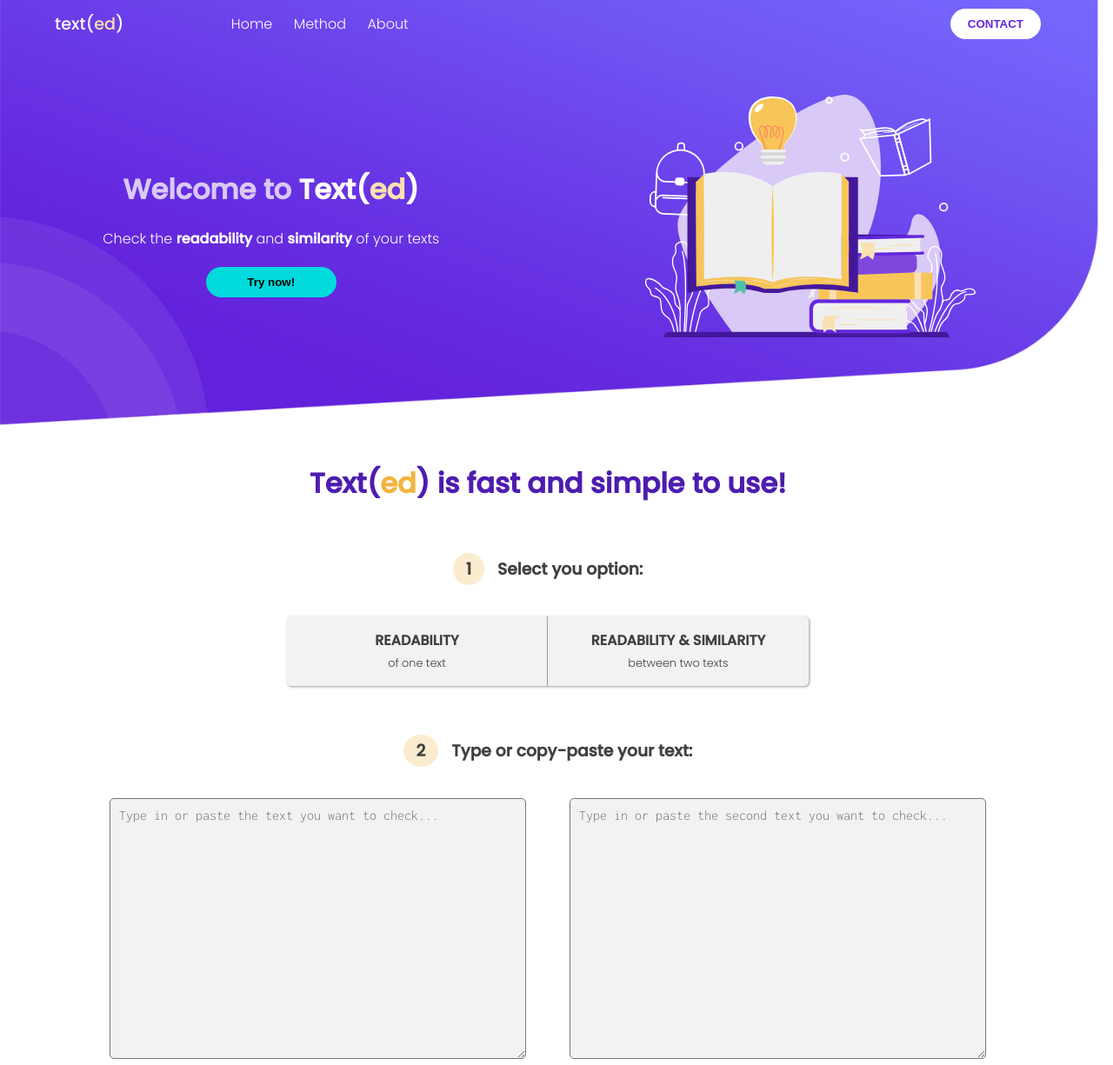
After one commit to wseguchi/texted, a Flask app: template templates/index-layout.html in a window 1280 px wide. The commit adds this page. Shown: the whole page at 87% size. Run offline with Flask 2, Linux system fonts and the light colour scheme; the template is opened without the code that fills it, so the values that code supplies are empty.

Commit message:
Mockup: index-layout.html, CSS and images

```diff
--- /dev/null
+++ b/static/style.css
@@ -0,0 +1,260 @@
+* {
+    margin: 0px;
+    padding: 0px;
+    box-sizing: border-box;
+}
+
+body {
+    font-family: 'Poppins', sans-serif;
+    font-weight: 300;
+}
+
+h3 {
+    margin-top: 30px;
+    margin-bottom: 10px;
+}
+
+#container {
+    margin: 0px auto;
+}
+
+#header {
+    position: absolute;
+    background-image: url('../images/header-bg-desktop.png');
+    background-size: contain;
+    background-repeat: no-repeat;
+    width: 100%;
+    height: 0;
+    padding-top: 38.35%;
+    align-items: center;
+    text-align: center;
+}
+
+#header-wrap {
+    position: absolute;
+    top: 0px;
+    _border: solid 5px tomato;
+    width: calc(100% - 20px);
+    height: 100%;
+}
+
+nav {
+    display: flex;
+    padding: 10px 5%;
+    color: white;
+    justify-content: space-between;
+    align-items: center;
+}
+
+#logo {
+    font-weight: 500;
+    font-size: 1.2em;
+}
+
+.ed {
+    color: #FAE0B1;
+}
+
+.ed-strong {
+    color: #f3b43f;
+}
+
+#links {
+    width: 100%;
+    text-align: left;
+    padding-left: 10%;
+}
+
+#links span {
+    margin: auto 10px;
+}
+
+#contact button {
+    background-color: white;
+    color: #6426dd;
+    text-transform: uppercase;
+}
+
+button {
+    padding: 10px 20px;
+    border-radius: 25px;
+    border: none;
+    cursor: pointer;
+    font-weight: 700;
+}
+
+#header-main-content {
+    display: flex;
+    width: 100%;
+    align-items: center;
+    justify-content: space-around;
+    height: calc(100% - 64px);
+}
+
+#header-main-content-text {
+    display: flex;
+    flex-direction: column;
+    align-items: center;
+    gap: 20px;
+    color: white;
+}
+
+#header-main-content-image img {
+    margin-right: 40px;
+    width: 460px;
+    height: auto;
+}
+
+#header-main-content-image {
+    display: flex;
+    justify-content: space-around;
+    padding-bottom: 40px;
+    height: 100%;
+    align-items: center;
+}
+
+#main-input {
+    margin-top: 50px;
+    color: #404040;
+    display: flex;
+    flex-direction: column;
+    justify-content: space-between;
+    align-items: center;
+    gap: 30px;
+}
+
+#main-input-selector-options {
+    width: 600px;
+    display: inline-grid;
+    grid-template-columns: 50% 50%;
+    align-items: center;
+    justify-content: space-between;
+    background-color:#f2f2f2;
+    font-size: .9;
+    border-radius: 5px;
+    box-shadow: 1px 1px 3px #999;
+    cursor: pointer;
+}
+
+#main-input-text {
+    display: flex;
+    width: 80%;
+    gap: 50px;
+    justify-content: space-between;
+}
+
+#main-input-textbox-1,
+#main-input-textbox-2
+ {
+    width: 100%;
+}
+#text-input-form-01,
+#text-input-form-02 {
+	margin: auto;
+    width: 100%;
+    height: 300px;
+    font-family: 'Inconsolata', monospace;
+    font-weight: 300;
+    font-size: 1rem;
+	background-color: #f2f2f2;
+    padding: 10px;
+    overflow: scroll;
+    border-radius: 5px;
+}
+
+.input-selector {
+    align-items: center;
+    padding: 15px;
+}
+
+.input-selector:hover {
+    background-color: #6426dd;
+    color: white;
+}
+
+.border-radius-left {
+    border-radius: 5px 0px 0px 5px;
+}
+
+.border-radius-right {
+    border-radius: 0px 5px 5px 0px;
+}
+
+.border-right {
+    border-right: 1px solid #999;
+}
+
+.subtitle {
+    font-size: .8em;
+}
+.light-white {
+    color: #D8C9F7;
+}
+
+.strong-purple {
+    color: #4d1cb0;
+}
+
+.btn-green {
+    width: 150px;
+    /*background-color: #3C8F7C;*/
+    background-color: #00dadc;
+}
+
+.btn-green:hover {
+    background-color: #00fbff;
+}
+
+.round-steps {
+    background-color: #fceccf;
+    padding: 5px 15px;
+    border-radius: 50%;
+    margin-right: 10px;
+}
+
+@media only screen and (max-width: 1440px) {
+
+    #header-main-content-image img {
+        margin-right: 40px;
+        width: 420px;
+    }
+}
+
+@media only screen and (max-width: 1280px) {
+
+    #header-main-content-image img {
+        margin-right: 20px;
+        width: 380px;
+    }
+}
+
+@media only screen and (max-width: 1120px) {
+
+    #header-main-content-image img {
+        margin-right: 20px;
+        width: 340px;
+    }
+}
+
+@media only screen and (max-width: 980px) {
+
+    #header-main-content-image img {
+        margin-right: 20px;
+        width: 300px;
+    }
+}
+
+@media only screen and (max-width: 880px) {
+
+    #header-main-content-image img {
+        margin-right: 20px;
+        width: 260px;
+    }
+}
+
+@media only screen and (max-width: 780px) {
+
+    #header-main-content-image {
+        display: none;
+    }
+}
--- /dev/null
+++ b/templates/index-layout.html
@@ -0,0 +1,84 @@
+<!DOCTYPE html>
+<html lang="en">
+  <head>
+    <meta charset="UTF-8">
+    <meta name="viewport" content="width=device-width, initial-scale=1.0">
+    <meta name="description" content="Text and readability app">
+    <meta name="keywords" content="education, text, read, readability, similarity, school, homework, lexical, coleman liau">
+    <meta name="author" content="Wildson Seguchi">
+
+    <link rel="stylesheet" href="../static/style.css">
+    <link rel="icon" type="image/png" sizes="32x32" href="./images/favicon.png">
+
+    <link rel="preconnect" href="https://fonts.googleapis.com">
+    <link rel="preconnect" href="https://fonts.gstatic.com" crossorigin>
+    <link href="https://fonts.googleapis.com/css2?family=Inconsolata:wght@300&family=Poppins:wght@300;500&family=Questrial&display=swap" rel="stylesheet">
+
+    <script src="./static/script.js" defer></script>
+
+    <title>Text(ed) - Evaluate your text!</title>
+  </head>
+
+  <body>
+    <div id="container">
+        <div id="header">
+            <div id="header-wrap">
+                <nav>
+                    <div id="logo">
+                        text(<span class="ed">ed</span>)
+                    </div>
+                    <div id="links">
+                        <span>Home</span>
+                        <span>Method</span>
+                        <span>About</span>
+                    </div>
+                    <div id="contact">
+                        <button>Contact</button>
+                    </div>
+                </nav>
+                <div id="header-main-content">
+                    <div id="header-main-content-text">
+                        <h1><span class="light-white">Welcome to </span>Text(<span class="ed">ed</span>)</h1>
+                        <div>Check the <strong>readability</strong> and <strong>similarity</strong> of your texts</div>
+                        <button class="btn-green">Try now!</button>
+                    </div>
+                    <div id="header-main-content-image">
+                        <img src="../images/books-main.svg" alt="Book with a lamp">
+                    </div>
+                </div>
+                    <div id="main-input">
+                        <div id="main-input-title">
+                            <h1><span class="strong-purple">Text(</span><span class="ed-strong">ed</span><span class="strong-purple">) is fast and simple to use!</span></h1>
+                        </div>
+                        <div id="main-input-selector">
+                            <h3><span class="round-steps">1</span> Select you option:</h3>
+                        </div>
+                        <div id="main-input-selector-options">
+                            <div id="main-input-selector-options-readability" class="input-selector border-right border-radius-left">
+                                <strong>READABILITY</strong><br>
+                                <span class="subtitle">of one text</span>
+                            </div>
+                            <div id="main-input-selector-options-similarity" class="input-selector border-radius-right">
+                                <strong>READABILITY & SIMILARITY</strong><br>
+                                <span class="subtitle">between two texts</span>
+                            </div>
+                        </div>
+                        <div id="main-input-selector">
+                            <h3><span class="round-steps">2</span> Type or copy-paste your text:</h3>
+                        </div>
+                        <div id="main-input-text">
+                            <div id="main-input-textbox-1">
+                                <textarea id="text-input-form-01" class="form-control text-input" name="text_input" placeholder="Type in or paste the text you want to check..."></textarea>
+                            </div>
+                            <div id="main-input-textbox-2">
+                                <textarea id="text-input-form-02" class="form-control text-input" name="text_input" placeholder="Type in or paste the second text you want to check..."></textarea>
+                            </div>
+                        </div>
+                    </div>
+
+            </div>
+        </div>
+
+    </div>
+  </body>
+</html>
```
Also changed, not shown: README.md, app.py (line endings or trailing spaces), images/books-main.svg (added), images/header-bg-desktop.png (added), templates/layout.html (line endings or trailing spaces).
